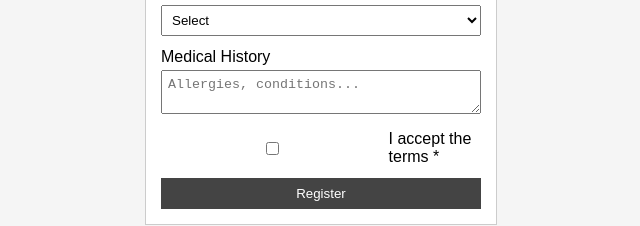
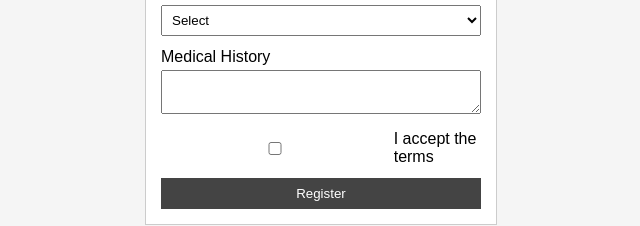
Before and after one commit to NC-EC/vital-signs-intake-form, a website: page public/index.html in a window 1280 px wide. Shown: the part 552-778 px from the top of the page, without its empty margins (319-959 px from the left). Drawn offline with Linux system fonts and the light colour scheme.

Commit message:
Fix textarea placeholder and consent checkbox label

```diff
--- a/public/index.html
+++ b/public/index.html
@@ -63,13 +63,13 @@
 
     <div class="field">
         <label for="history">Medical History</label>
-        <textarea id="history" name="history" placeholder="Allergies, conditions..."></textarea>
+        <textarea id="history" name="history" ></textarea>
     </div>
 
     <div class="field checkbox">
         <label>
             <input type="checkbox" name="consent" required>
-            I accept the terms *
+            I accept the terms
         </label>
         <small class="error">You must accept the terms</small>
     </div>
```
